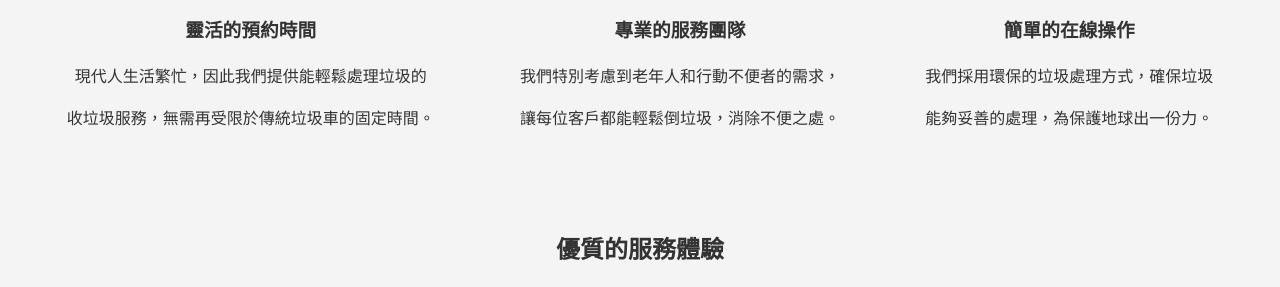
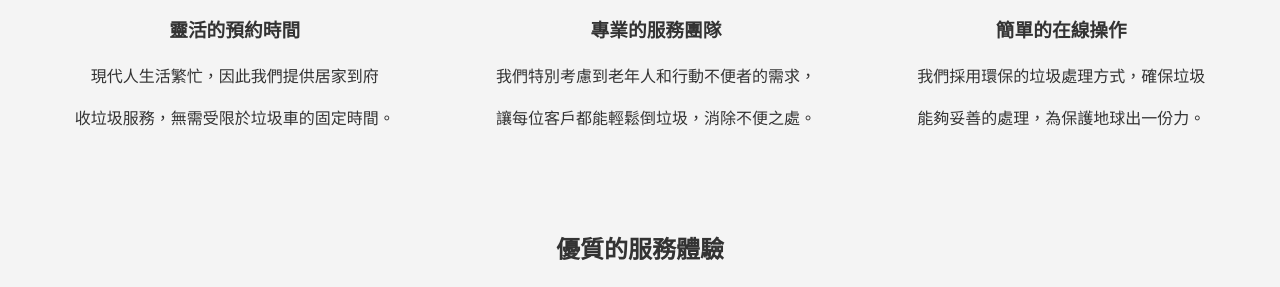
Before and after one commit to S1123576/Ecoclean3.0, a plain HTML site: page index.html in a window 1280 px wide. Shown: the part 290-577 px from the top of the page. Drawn offline with Linux system fonts and the light colour scheme; files whose address does not match are found by name.

Commit message:
Update index.html

```diff
--- a/index.html
+++ b/index.html
@@ -35,8 +35,8 @@
             <div>
                 <img src="images/flexible-schedule.png" alt="靈活預約">
                 <h3 data-lang="靈活的預約時間">靈活的預約時間</h3>
-                <p>現代人生活繁忙，因此我們提供能輕鬆處理垃圾的</p>
-                <p>收垃圾服務，無需再受限於傳統垃圾車的固定時間。</p>
+                <p>現代人生活繁忙，因此我們提供居家到府</p>
+                <p>收垃圾服務，無需受限於垃圾車的固定時間。</p>
             </div>
             <div>
                 <img src="images/professional-team.png" alt="專業團隊">
```
